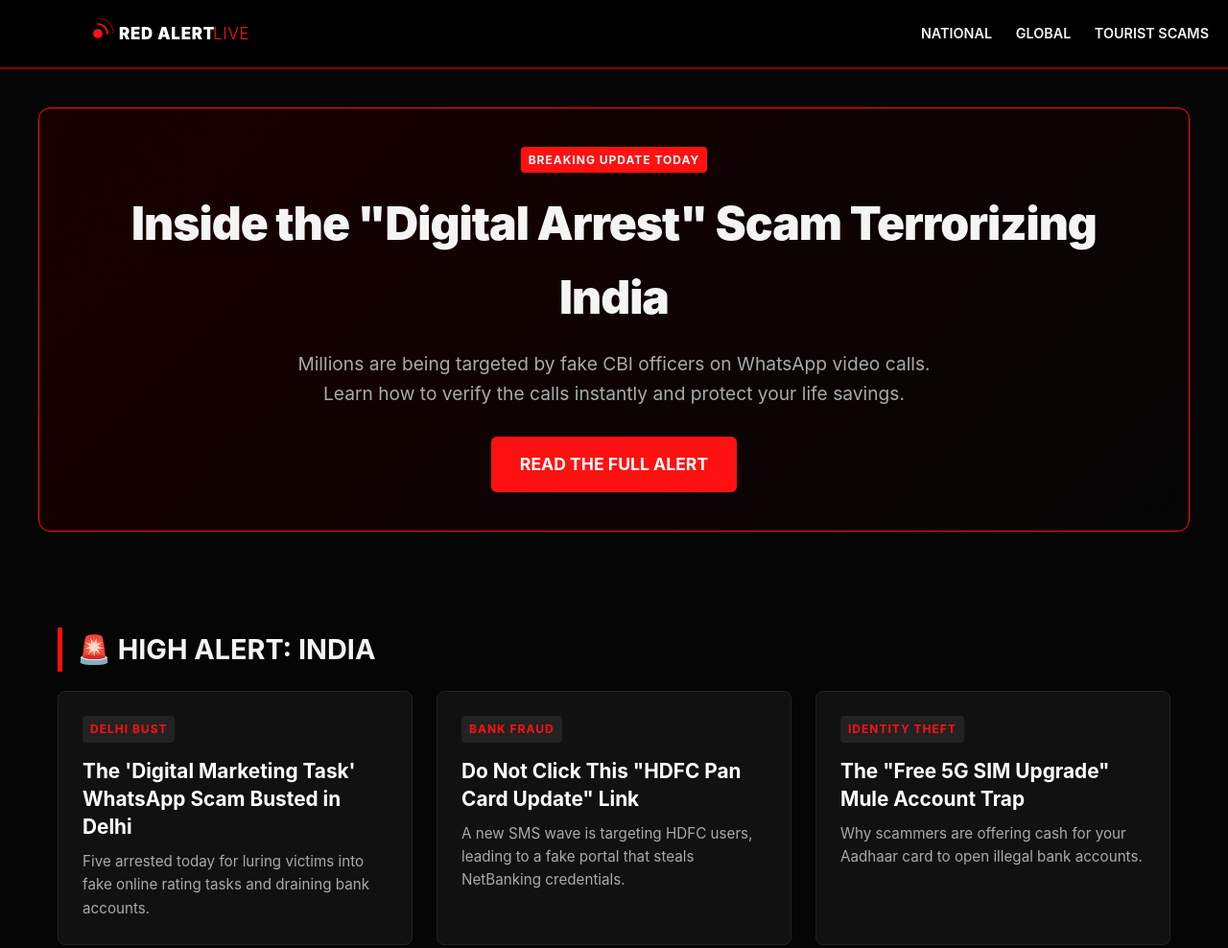
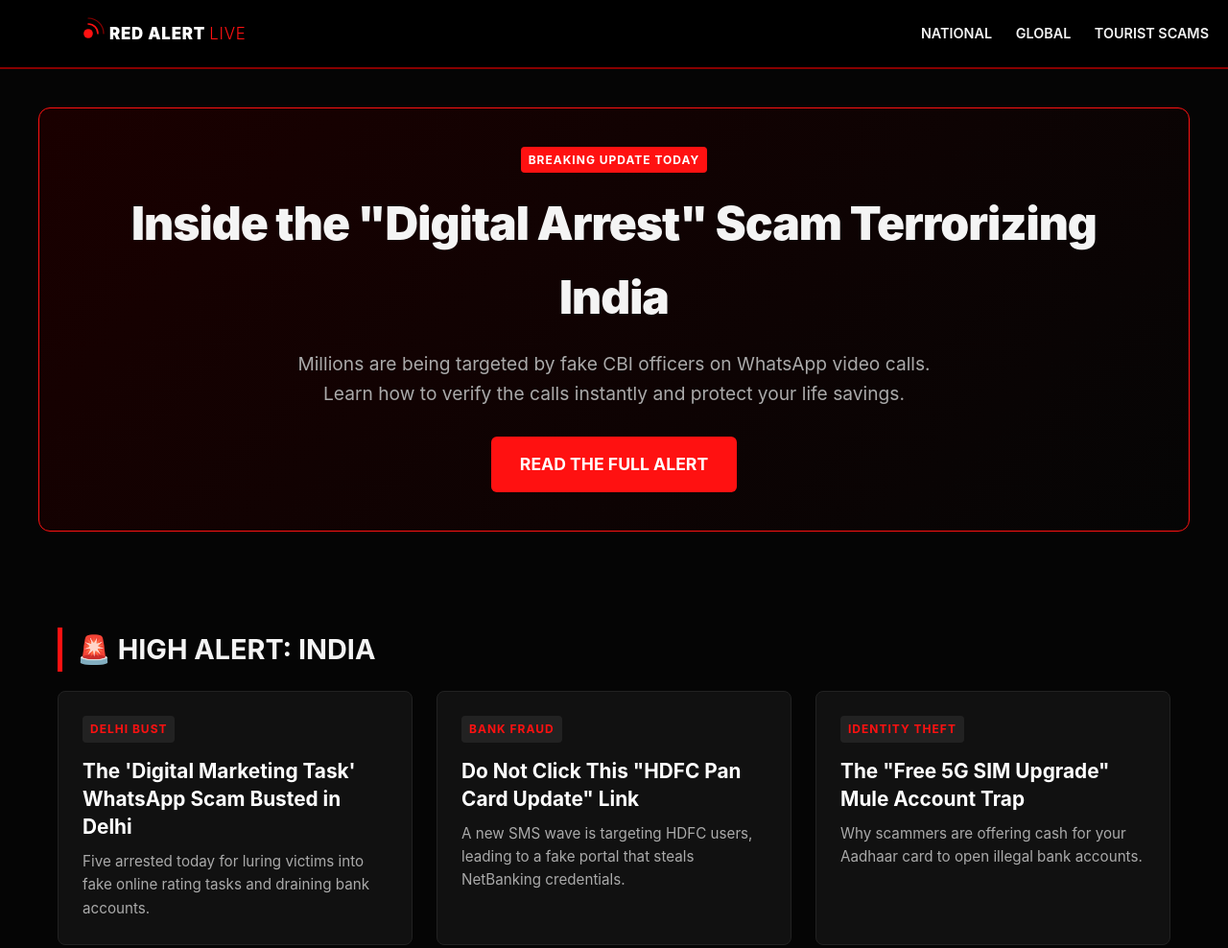
Before and after one commit to piyushsamal7855-cmd/redalertlive.in, a plain HTML site: page index.html in a window 1280 px wide. Shown: the top 988 px of the page at 96% size. Drawn offline with Linux system fonts and the light colour scheme.

Commit message:
Update index.html

```diff
--- a/index.html
+++ b/index.html
@@ -127,17 +127,15 @@
     <header>
         <div class="logo-container">
             <!-- This SVG is your official Logo -->
-            <svg xmlns="http://www.w3.org/2000/svg" viewBox="0 0 400 100" width="100%" height="100%">
-                <!-- Animated Radar Dot -->
+           <svg xmlns="http://www.w3.org/2000/svg" viewBox="0 0 450 100" width="100%" height="100%">
     <circle cx="30" cy="50" r="12" fill="#ff1111">
         <animate attributeName="opacity" values="1;0.2;1" dur="1.5s" repeatCount="indefinite"/>
     </circle>
-                <!-- Radar Waves -->
     <path d="M30 25 A25 25 0 0 1 55 50" fill="none" stroke="#ff1111" stroke-width="4" stroke-linecap="round"/>
     <path d="M30 10 A40 40 0 0 1 70 50" fill="none" stroke="#880000" stroke-width="3" stroke-linecap="round"/>
-                <!-- Logo Text -->
-                <text x="85" y="65" font-family="Arial, sans-serif" font-size="42" font-weight="900" fill="#ffffff" letter-spacing="2">RED ALERT</text>
-                <text x="330" y="65" font-family="Arial, sans-serif" font-size="42" font-weight="300" fill="#ff1111" letter-spacing="2">LIVE</text>
+    <text x="85" y="65" font-family="Arial, sans-serif" font-size="42" font-weight="900" fill="#ffffff" letter-spacing="2">
+        RED ALERT <tspan font-weight="300" fill="#ff1111">LIVE</tspan>
+    </text>
 </svg>
         </div>
         <nav>
```
Lines whose indentation alone changed are shown as unchanged.
